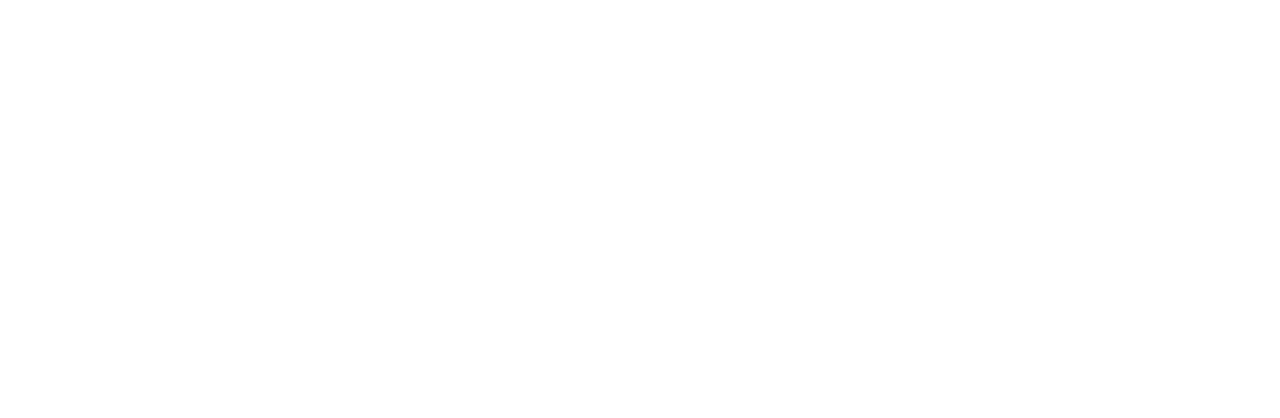
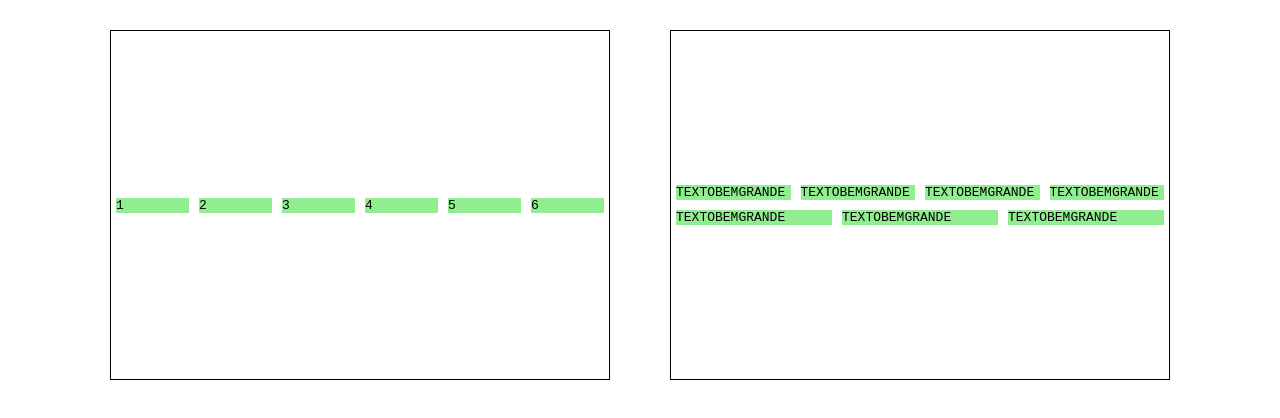
Before and after one commit to AmandaKado/flex-box-origamid, a plain HTML site: page index.html in a window 1280 px wide. Drawn offline with Linux system fonts and the light colour scheme.

Commit message:
Atualizando os dados

```diff
--- a/index.html
+++ b/index.html
@@ -5,8 +5,28 @@
         <meta http-equiv="X-UA-Compatible" content="IE=edge">
         <meta name="viewport" content="width=device-width, initial-scale=1.0">
         <title>Flex Box</title>
+        <link rel="stylesheet" href="style.css">
     </head>
     <body>
+        <main>
+            <section id="container">
+                <div class="item">1</div>
+                <div class="item">2</div>
+                <div class="item">3</div>
+                <div class="item">4</div>
+                <div class="item">5</div>
+                <div class="item">6</div>
+            </section>
 
+            <section id="align-content">
+                <div class="item">TEXTOBEMGRANDE</div>
+                <div class="item">TEXTOBEMGRANDE</div>
+                <div class="item">TEXTOBEMGRANDE</div>
+                <div class="item">TEXTOBEMGRANDE</div>
+                <div class="item">TEXTOBEMGRANDE</div>
+                <div class="item">TEXTOBEMGRANDE</div>
+                <div class="item">TEXTOBEMGRANDE</div>
+            </section>
+        </main>
     </body>
 </html>
--- /dev/null
+++ b/style.css
@@ -0,0 +1,35 @@
+@charset "UTF-8";
+
+* {
+    margin: 0;
+    padding: 0;
+    box-sizing: border-box;
+    font-family: monospace;
+}
+
+main {
+    display: flex;
+    flex-flow: row wrap;
+    justify-content: center;
+}
+
+section#container, section#align-content {
+    display: flex;
+    flex-flow: row wrap;
+    justify-content: space-evenly;
+    align-items: center;
+    border: 1px solid black;
+    margin: 30px;
+    width: 500px;
+    min-height: 350px;
+}
+
+section#align-content {
+    align-content: center;
+}
+
+div.item {
+    background-color: lightgreen;
+    margin: 5px;
+    flex-grow: 1;
+}
```
